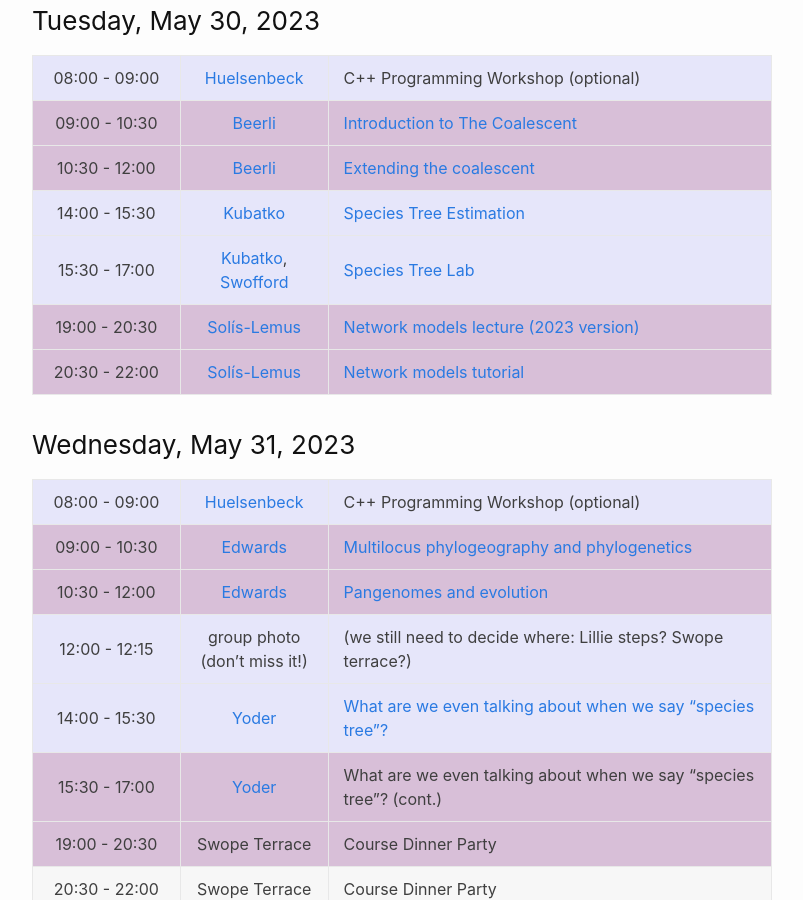
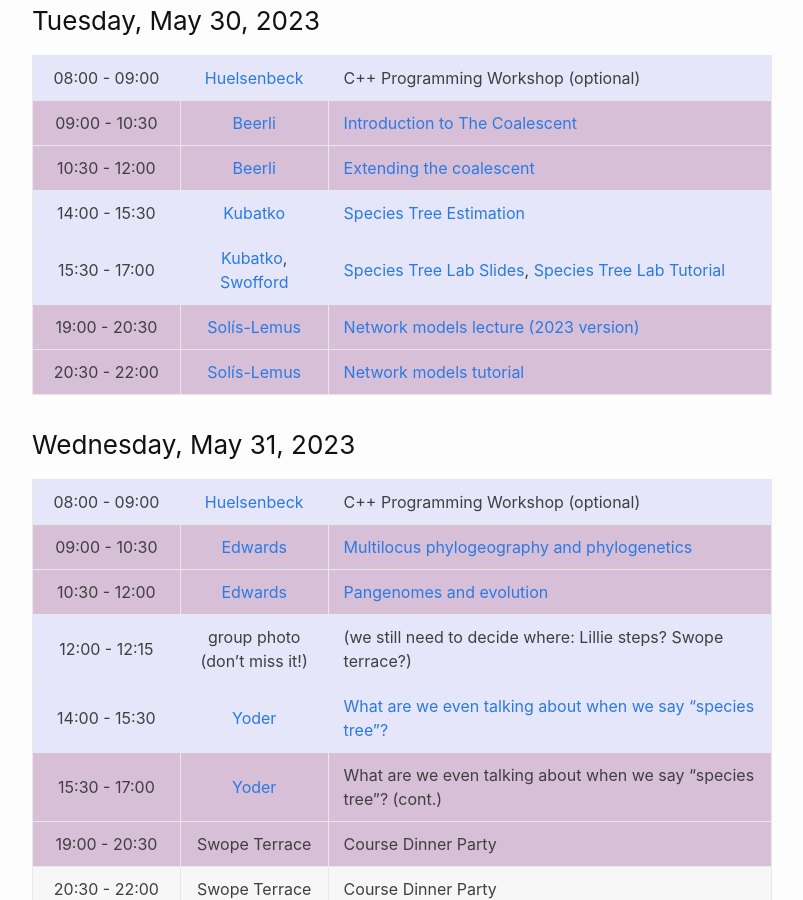
Before and after one commit to molevolworkshop/molevolworkshop.github.io, a Jekyll site: the page built from schedule.md, in a window 1280 px wide and 900 px high, scrolled down 1933 px. Shown: the whole window, without its empty margins (238-1041 px from the left). Built offline with Jekyll 4.4.1, drawn with Linux system fonts in a browser that asks for light colours.

Commit message:
Update schedule.md

```diff
--- a/schedule.md
+++ b/schedule.md
@@ -67,8 +67,8 @@
  08:00 - 09:00 | [Huelsenbeck](/faculty-huelsenbeck/) | C++ Programming Workshop (optional)
  09:00 - 10:30 | [Beerli](/faculty-beerli/)           | [Introduction to The Coalescent]({{ site.baseurl }}/faculty/beerli/pdf/coalescence1-mbl2023.pdf)
  10:30 - 12:00 | [Beerli](/faculty-beerli/)           | [Extending the coalescent]({{ site.baseurl }}/faculty/beerli/pdf/coalescence2-mbl2023.pdf)
- 14:00 - 15:30 | [Kubatko](/faculty-kubatko/)         | [Species Tree Estimation]({{ site.baseurl }}/faculty/swofford/pdf/SpeciesTreeEstimation2022-opt.pdf)
- 15:30 - 17:00 | [Kubatko](/faculty-kubatko/), [Swofford](/faculty-swofford/) | [Species Tree Lab](https://phylosolutions.com/tutorials/wh2022-svdq-astral/species-trees-tutorial.html)
+ 14:00 - 15:30 | [Kubatko](/faculty-kubatko/)         | [Species Tree Estimation]({{ site.baseurl }}/faculty/kubatko/pdf/SpeciesTreeEstimation2023.pdf)
+ 15:30 - 17:00 | [Kubatko](/faculty-kubatko/), [Swofford](/faculty-swofford/) | [Species Tree Lab Slides]({{ site.baseurl }}/faculty/kubatko/pdf/SpeciesTreesLab1_2023.pdf), [Species Tree Lab Tutorial]({{ site.baseurl }}/faculty/kubatko/pdf/species-trees-tutorial-2023.html)
  19:00 - 20:30 | [Solís-Lemus](/faculty-solis-lemus/) | [Network models lecture (2023 version)]({{ site.baseurl }}/faculty/solis-lemus/pdf/talk-networks-mbl.pdf)
  20:30 - 22:00 | [Solís-Lemus](/faculty-solis-lemus/) | [Network models tutorial](https://github.com/crsl4/PhyloNetworks.jl/wiki)
 {:.daily-schedule-cpp}
```
